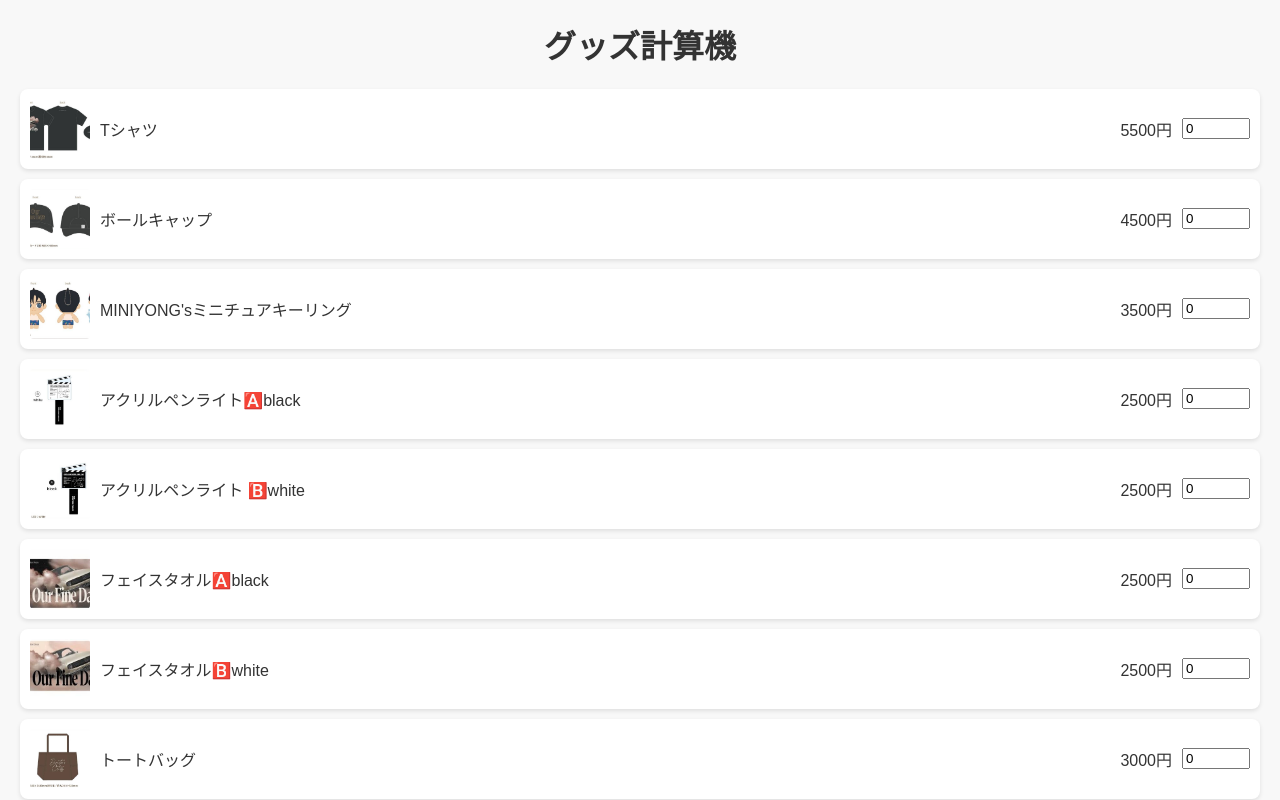
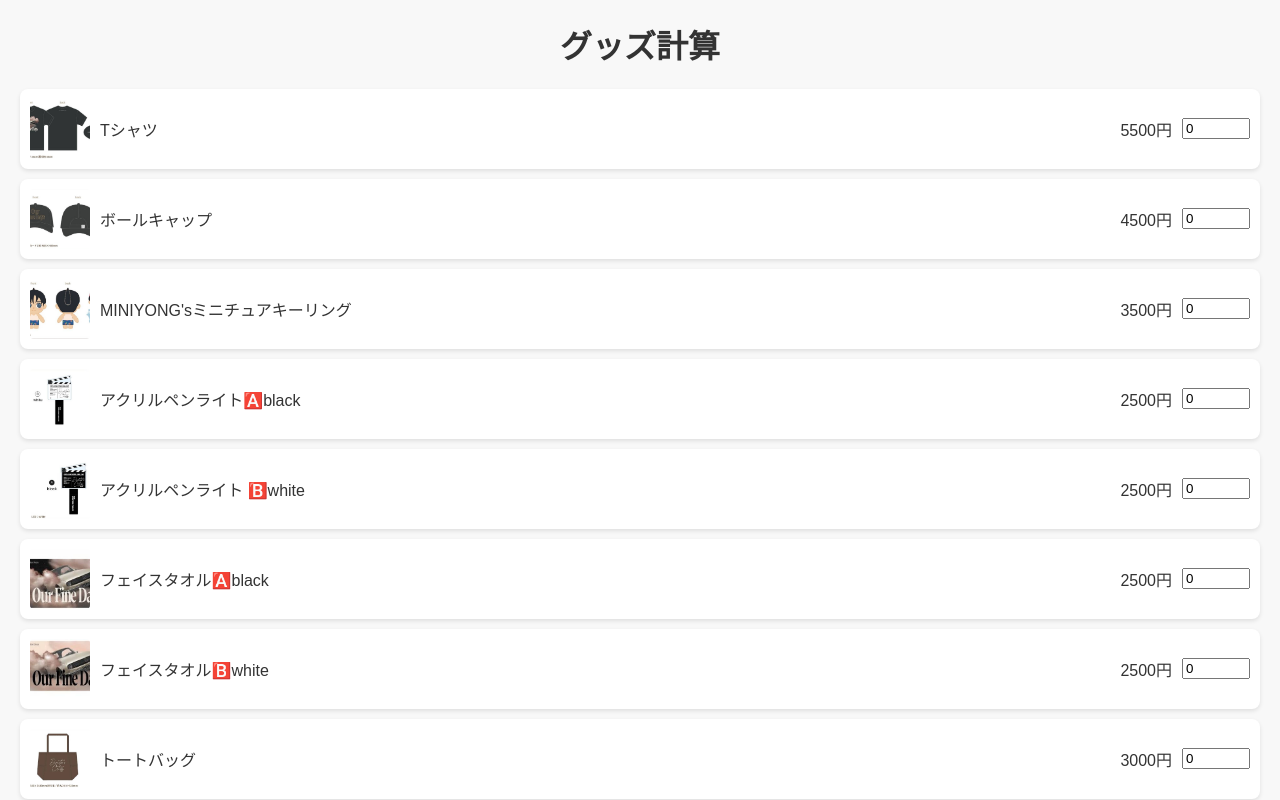
Before and after one commit to mii622/Ofd622jyh, a plain HTML site: page index.html in a window 1280 px wide. Shown: the top 800 px of the page. Drawn offline with Linux system fonts and the light colour scheme.

Commit message:
Update index.html

```diff
--- a/index.html
+++ b/index.html
@@ -3,7 +3,7 @@
 <head>
   <meta charset="UTF-8" />
   <meta name="viewport" content="width=device-width, initial-scale=1.0" />
-  <title>グッズ計算機</title>
+  <title>グッズ計算</title>
   <style>
     body {
       font-family: sans-serif;
@@ -50,7 +50,7 @@
   </style>
 </head>
 <body>
-  <h1>グッズ計算機</h1>
+  <h1>グッズ計算</h1>
   <div id="goods-list"></div>
   <div id="total">合計: 0 円</div>
 
```
